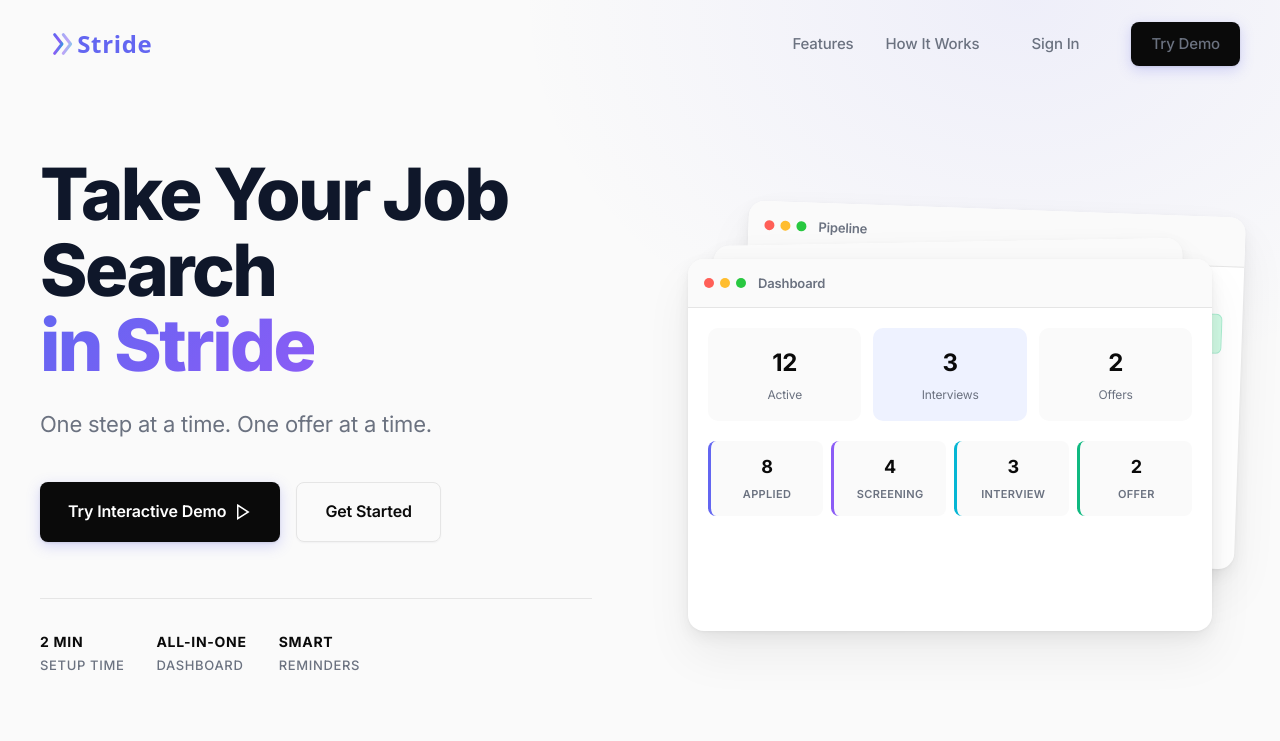
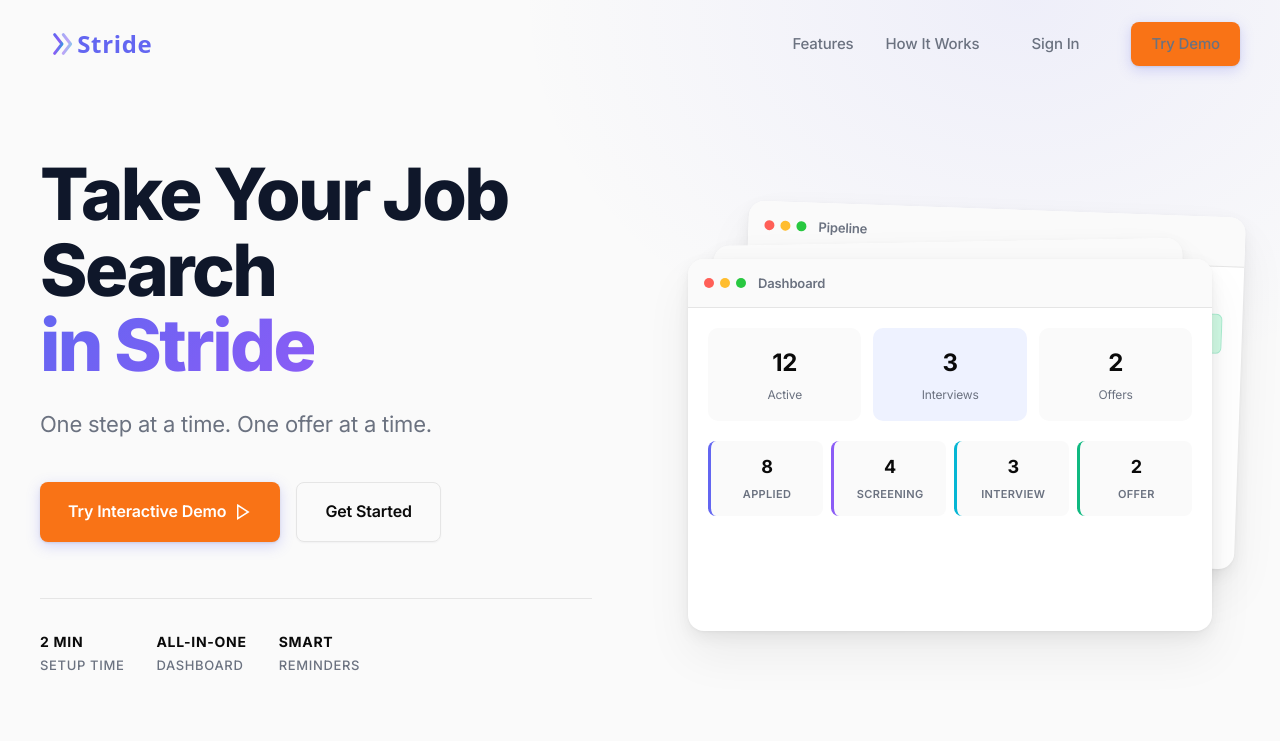
Before and after one commit to mvicenzino/job-tracker, a Flask app: page / in a window 1280 px wide. Shown: the top 741 px of the page. Run offline with Flask 3, Linux system fonts and the light colour scheme.

Commit message:
Update Try Demo button to orange with white text
Change primary button from black to brand orange (#F97316)
for better visual appeal and brand consistency.

Co-Authored-By: Claude Opus 4.5 <noreply@anthropic.com>

```diff
--- a/src/web/static/css/landing.css
+++ b/src/web/static/css/landing.css
@@ -8,6 +8,8 @@
     --landing-accent-soft: #eef2ff;
     --landing-border: #e5e5e5;
     --landing-card-bg: #ffffff;
+    --landing-orange: #F97316;
+    --landing-orange-hover: #EA580C;
     --font-display: 'Inter', -apple-system, BlinkMacSystemFont, sans-serif;
 }
 
@@ -200,7 +202,7 @@
 }
 
 .btn-primary {
-    background: var(--landing-text);
+    background: var(--landing-orange);
     color: white;
     border: none;
     border-radius: 8px;
@@ -213,7 +215,7 @@
 }
 
 .btn-primary:hover {
-    background: #1a1a1a;
+    background: var(--landing-orange-hover);
     transform: translateY(-1px);
 }
 
```
